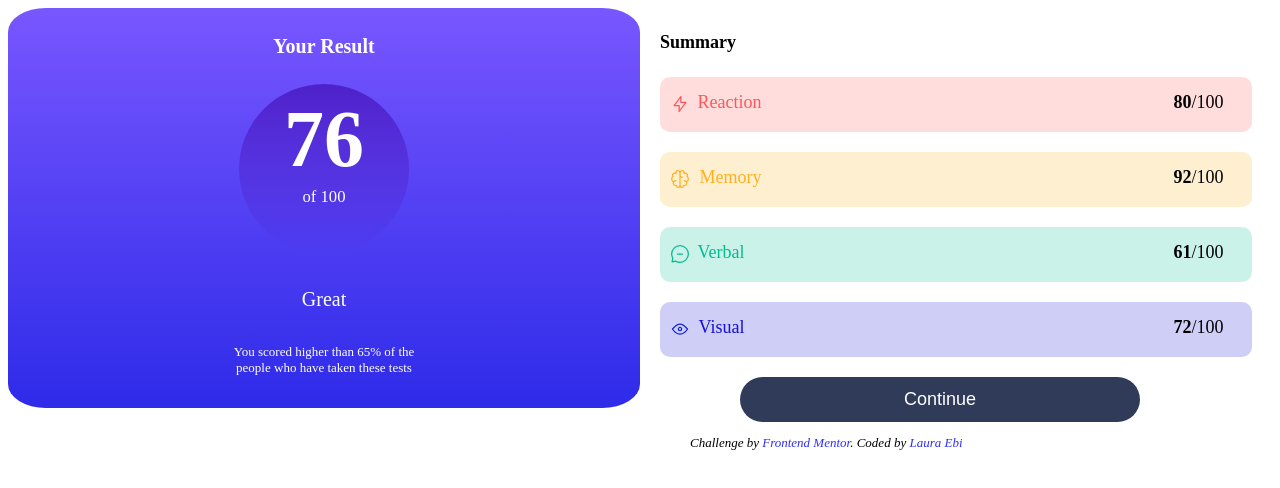
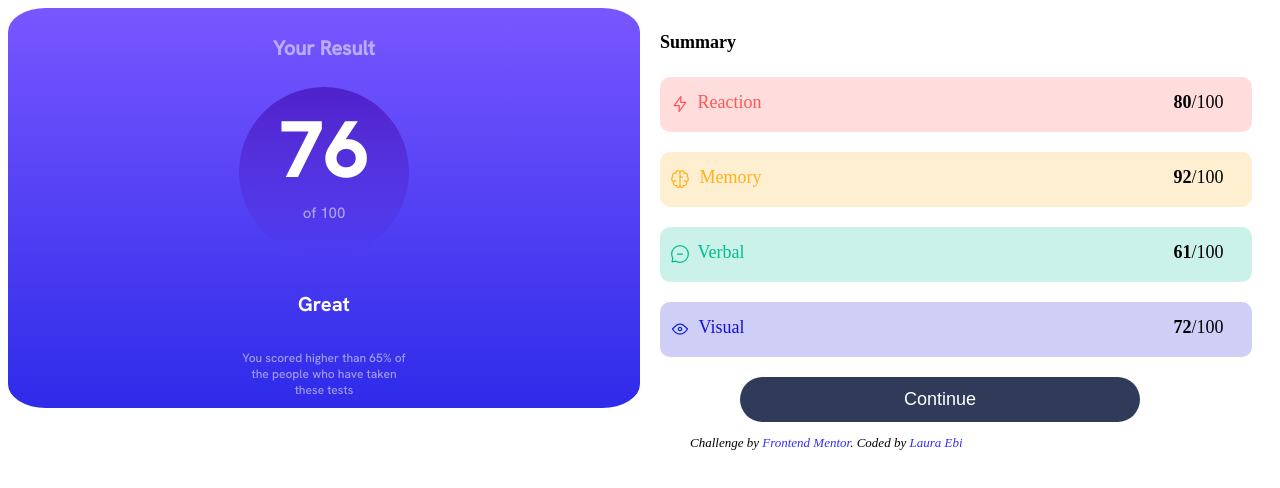
Before and after one commit to Ebi-laura/hello-, a plain HTML site: page index.html in a window 1280 px wide. Drawn offline with Linux system fonts and the light colour scheme.

Commit message:
my first challenge

```diff
--- a/index.html
+++ b/index.html
@@ -12,15 +12,15 @@
 
  <section id="firstpart">
         <div class="first">
-         <h4>Your Result</h4>
+         <h4 class="Result">Your Result</h4>
          <div class="circle">
             <h4>76</h4>
           <p>of 100</p>
            </div>
              <h5 class="big
              ">Great</h5>
-             <p class="small">You scored higher than 65% of the <br>
-               people who have taken these tests</p>
+             <p class="small">You scored higher than 65% of <br>the
+               people who have taken <br>these tests</p>
          </div>
 </section>
 
--- a/style.css
+++ b/style.css
@@ -4,6 +4,18 @@
     width: 100%;
     display: flex;
     height: 100%;
+}
+@font-face {
+    font-family:myfont;
+    src: url(hankenGrotesk-Bold.ttf);
+}
+@font-face {
+    font-family: secondfont;
+    src: url(HankenGrotesk-ExtraBold.ttf);
+}
+@font-face {
+    font-family: thirdfont;
+    src: url(HankenGrotesk-Medium.ttf);
 }
 /* first section */
 #firstpart{
@@ -18,6 +30,7 @@
     font-weight: lighter;
     justify-content: center;
     background-image: linear-gradient(hsl(252, 100%, 67%), hsl(241,81%, 54%));
+    font-family: secondfont;
 }
 /* first child div */
 .circle{
@@ -32,8 +45,9 @@
 
 }
 .small{
-    font-size: small;
-    font-weight: lighter;
+    font-size:12px;
+    color: rgba(245, 245, 245, 0.548);
+    font-family:thirdfont;
 }
 .circle h4{
     font-size: 80px;
@@ -42,10 +56,16 @@
 }
 .circle p{
 margin-top: 0px;
-font-size: smaller;
-font-weight: lighter;
+font-size: 15px;
+font-family:thirdfont;
+color: rgba(245, 245, 245, 0.548);
+}
+.Result{
+    font-family: thirdfont;
+    color:  rgba(245, 245, 245, 0.548);
 }
 .big{
+    font-family: myfont;
     font-size: 20px;
     font-weight: bolder;
 }
```
Also changed, not shown: HankenGrotesk-Bold.ttf (added), HankenGrotesk-ExtraBold.ttf (added), HankenGrotesk-Medium.ttf (added).
